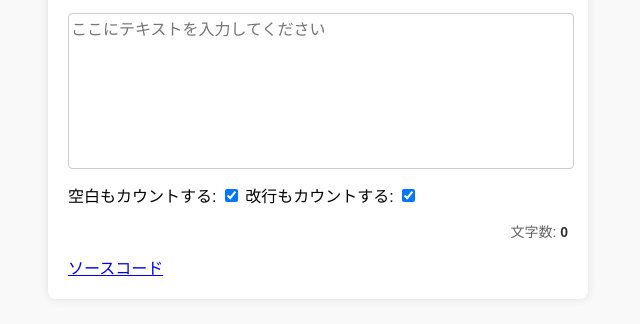
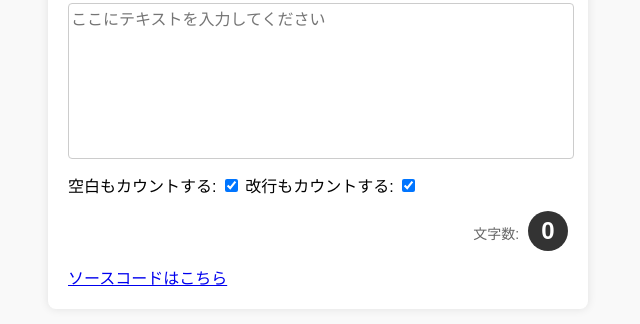
Before and after one commit to kk0128jp/text-counter, a plain HTML site: page index.html in a window 1280 px wide. Shown: the part 318-642 px from the top of the page, without its empty margins (322-962 px from the left). Drawn offline with Linux system fonts and the light colour scheme.

Commit message:
Update index.html

```diff
--- a/index.html
+++ b/index.html
@@ -1,5 +1,5 @@
 <!DOCTYPE html>
-<html lang="en">
+<html lang="ja">
 <head>
 <meta charset="UTF-8">
 <meta name="viewport" content="width=device-width, initial-scale=1.0">
@@ -46,8 +46,17 @@
         font-size: 14px;
     }
     #characterCount {
-        color: #333;
+        display: inline-block;
+        color: #fff;
         font-weight: bold;
+        font-size: 24px;
+        width: 40px; /* 数字を中心にするための幅 */
+        height: 40px; /* 数字を中心にするための高さ */
+        line-height: 40px; /* 数字を中心に配置 */
+        border-radius: 50%; /* 円形の形状 */
+        background-color: #333; /* 背景色 */
+        margin-left: 5px; /* 数字との間隔 */
+        text-align: center;
     }
 </style>
 </head>
@@ -61,7 +70,7 @@
         <label for="countNewlines">改行もカウントする:</label>
         <input type="checkbox" id="countNewlines" checked>
         <p class="count-result">文字数: <span id="characterCount">0</span></p>
-        <a href="https://github.com/kk0128jp/text-counter">ソースコード</a>
+        <a class="github-icon" href="https://github.com/kk0128jp/text-counter">ソースコードはこちら</a>
     </div>
 
     <script>
```
